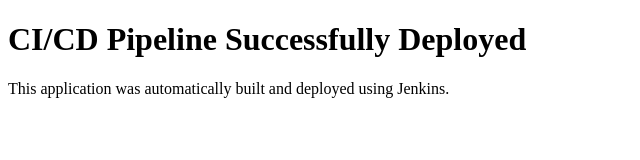
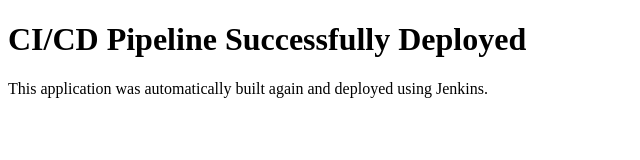
Before and after one commit to Nik848/DevOps-Lab1, a plain HTML site: page 4/app/index.html in a window 1280 px wide. Shown: the full height of the page, 0-640 px from the left. Drawn offline with Linux system fonts and the light colour scheme.

Commit message:
Update CI/CD application

```diff
--- a/4/app/index.html
+++ b/4/app/index.html
@@ -5,6 +5,6 @@
 </head>
 <body>
     <h1>CI/CD Pipeline Successfully Deployed</h1>
-    <p>This application was automatically built and deployed using Jenkins.</p>
+    <p>This application was automatically built again and deployed using Jenkins.</p>
 </body>
 </html>
```
Also changed, not shown: 1 other file.
